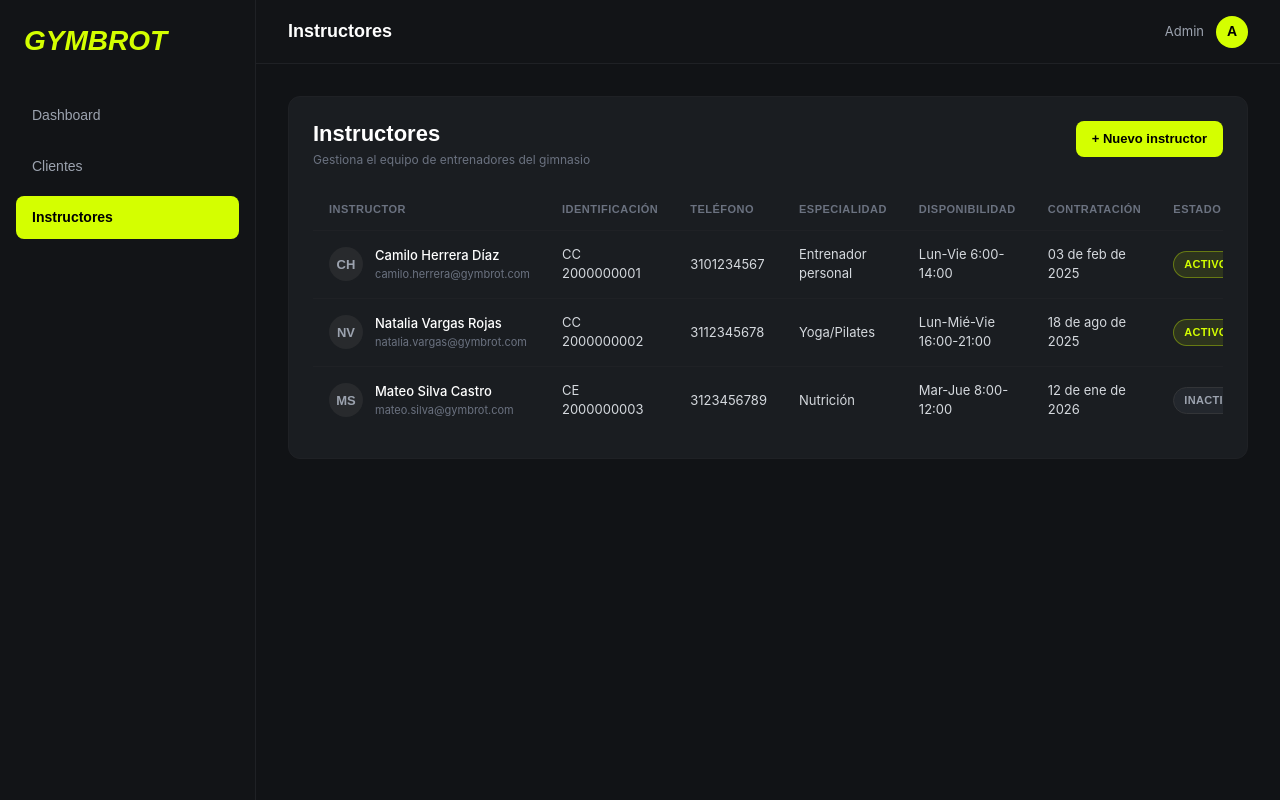
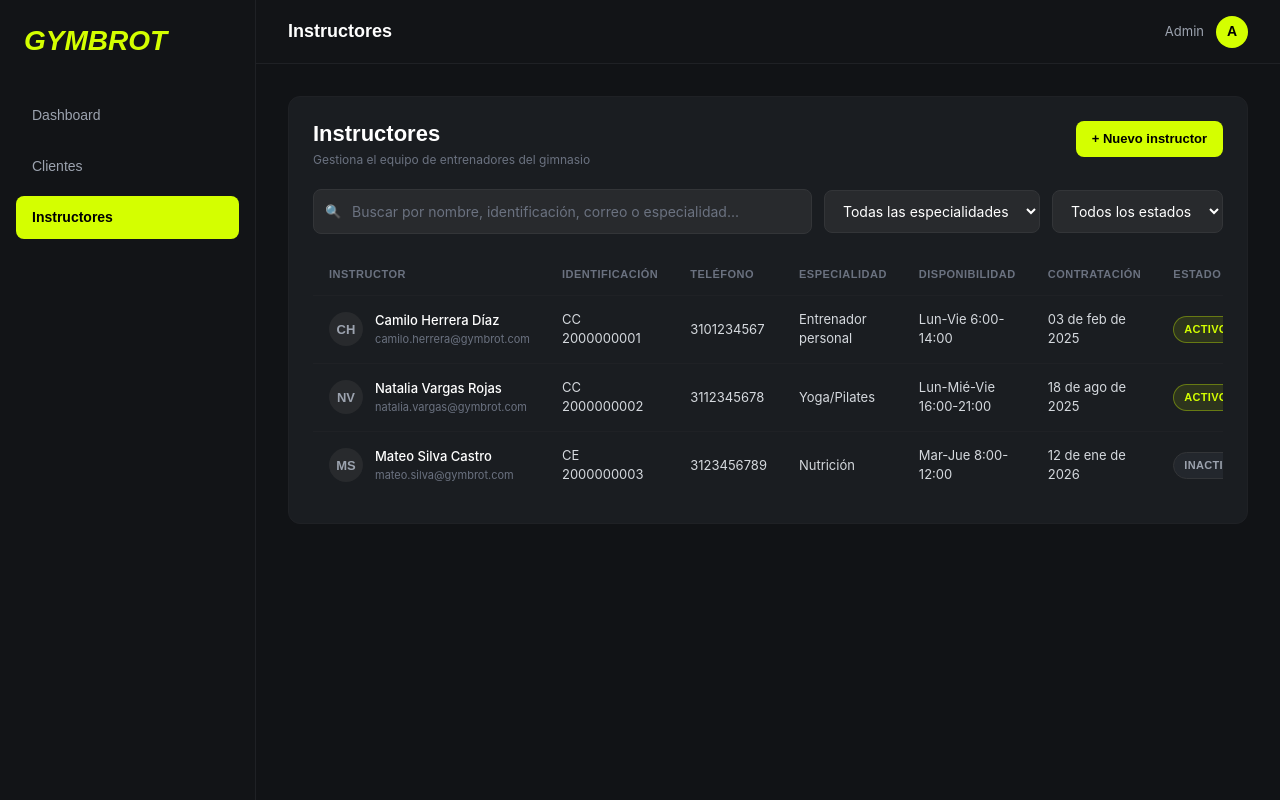
Before and after one commit to yjosuesilva-code/GymBrot, a React (Vite) app in the folder frontend-react/: page /instructores in a window 1280 px wide. Built offline with nearby package versions, Linux system fonts and the light colour scheme.

Commit message:
feat(instructores): búsqueda, filtros, alertas y estado vacío

```diff
--- a/frontend-react/src/pages/Instructores.tsx
+++ b/frontend-react/src/pages/Instructores.tsx
@@ -2,7 +2,7 @@ import { useEffect, useState } from "react";
 import { Modal } from "react-bootstrap";
 import { api } from "../data/api";
 import { utils } from "../lib/utils";
-import type { Instructor, Especialidad, TipoIdentificacion } from "../types";
+import type { Instructor, Especialidad, EstadoInstructor, TipoIdentificacion } from "../types";
 
 // El formulario tiene todos los campos del instructor menos el estado (ese se cambia con activar/desactivar)
 type FormInstructor = Omit<Instructor, "estado">;
@@ -57,9 +57,19 @@ function validar(f: FormInstructor, editando: boolean): string {
   return "";
 }
 
+// Alerta de la parte superior: tipo define el color (alert-ok verde neón, alert-error rojo)
+type Alerta = { tipo: "ok" | "error"; mensaje: string };
+
 export function Instructores() {
   const [instructores, setInstructores] = useState<Instructor[]>([]);
   const [cargando, setCargando] = useState(true);
+
+  // Búsqueda y filtros ("" significa "todas" / "todos")
+  const [busqueda, setBusqueda] = useState("");
+  const [filtroEspecialidad, setFiltroEspecialidad] = useState<Especialidad | "">("");
+  const [filtroEstado, setFiltroEstado] = useState<EstadoInstructor | "">("");
+
+  const [alerta, setAlerta] = useState<Alerta | null>(null);
 
   // Estado del modal: show lo abre/cierra; editandoId es null al crear y la cédula al editar
   const [show, setShow] = useState(false);
@@ -81,6 +91,32 @@ export function Instructores() {
       setCargando(false);
     });
   }, []);
+
+  // Cada vez que aparece una alerta, se programa que desaparezca a los 4 segundos.
+  // La función que se devuelve (cleanup) cancela el temporizador si llega otra alerta antes.
+  useEffect(() => {
+    if (!alerta) return;
+    const t = setTimeout(() => setAlerta(null), 4000);
+    return () => clearTimeout(t);
+  }, [alerta]);
+
+  // Lista filtrada: se recalcula en cada render a partir de la lista completa y los filtros
+  const texto = busqueda.trim().toLowerCase();
+  const filtrados = instructores.filter((i) => {
+    const datos = (i.nombre + " " + i.apellidos + " " + i.numero_identificacion + " " + i.correo + " " + i.especialidad).toLowerCase();
+    return (
+      datos.includes(texto) &&
+      (filtroEspecialidad === "" || i.especialidad === filtroEspecialidad) &&
+      (filtroEstado === "" || i.estado === filtroEstado)
+    );
+  });
+  const hayFiltros = texto !== "" || filtroEspecialidad !== "" || filtroEstado !== "";
+
+  function limpiarFiltros() {
+    setBusqueda("");
+    setFiltroEspecialidad("");
+    setFiltroEstado("");
+  }
 
   // Cambia un solo campo del formulario; K hace que el valor tenga el tipo correcto de ese campo
   function setCampo<K extends keyof FormInstructor>(campo: K, valor: FormInstructor[K]) {
@@ -152,12 +188,18 @@ export function Instructores() {
       return;
     }
     setShow(false);
+    setAlerta({ tipo: "ok", mensaje: res.mensaje });
     setInstructores(await api.instructores.list());
   }
 
   async function cambiarEstado(i: Instructor) {
     const nuevo = i.estado === "ACTIVO" ? "INACTIVO" : "ACTIVO";
-    await api.instructores.setEstado(i.numero_identificacion, nuevo);
+    const res = await api.instructores.setEstado(i.numero_identificacion, nuevo);
+    setAlerta(
+      res.ok
+        ? { tipo: "ok", mensaje: `${i.nombre} ${i.apellidos} ahora está ${nuevo}` }
+        : { tipo: "error", mensaje: res.mensaje }
+    );
     setInstructores(await api.instructores.list());
   }
 
@@ -175,6 +217,7 @@ export function Instructores() {
       return;
     }
     setShowEliminar(false);
+    setAlerta({ tipo: "ok", mensaje: res.mensaje });
     setInstructores(await api.instructores.list());
   }
 
@@ -188,6 +231,41 @@ export function Instructores() {
         <button className="btn-neon" onClick={abrirNuevo}>+ Nuevo instructor</button>
       </div>
 
+      {alerta && <div className={"alert-g show alert-" + alerta.tipo}>{alerta.mensaje}</div>}
+
+      <div className="toolbar" style={{ marginBottom: 20 }}>
+        <div className="search-box">
+          <span className="search-ico">🔍</span>
+          <input
+            type="text"
+            className="form-control-dark"
+            placeholder="Buscar por nombre, identificación, correo o especialidad..."
+            value={busqueda}
+            onChange={(e) => setBusqueda(e.target.value)}
+          />
+        </div>
+        <select
+          className="form-control-dark"
+          style={{ width: "auto" }}
+          value={filtroEspecialidad}
+          onChange={(e) => setFiltroEspecialidad(e.target.value as Especialidad | "")}
+        >
+          <option value="">Todas las especialidades</option>
+          {ESPECIALIDADES.map((esp) => <option key={esp} value={esp}>{esp}</option>)}
+        </select>
+        <select
+          className="form-control-dark"
+          style={{ width: "auto" }}
+          value={filtroEstado}
+          onChange={(e) => setFiltroEstado(e.target.value as EstadoInstructor | "")}
+        >
+          <option value="">Todos los estados</option>
+          <option value="ACTIVO">Activos</option>
+          <option value="INACTIVO">Inactivos</option>
+        </select>
+        {hayFiltros && <button className="btn-dark" onClick={limpiarFiltros}>Limpiar</button>}
+      </div>
+
       <div className="table-wrap">
         <table className="table-g">
           <thead>
@@ -198,8 +276,16 @@ export function Instructores() {
           <tbody>
             {cargando ? (
               <tr><td colSpan={8} className="loader"><span className="spinner-g"></span>Cargando...</td></tr>
+            ) : filtrados.length === 0 ? (
+              <tr>
+                <td colSpan={8} className="empty-state">
+                  {instructores.length === 0
+                    ? "No hay instructores registrados. Crea el primero con «+ Nuevo instructor»."
+                    : "Ningún instructor coincide con la búsqueda o los filtros."}
+                </td>
+              </tr>
             ) : (
-              instructores.map((i) => (
+              filtrados.map((i) => (
                 <tr key={i.numero_identificacion}>
                   <td>
                     <div className="person">
```
